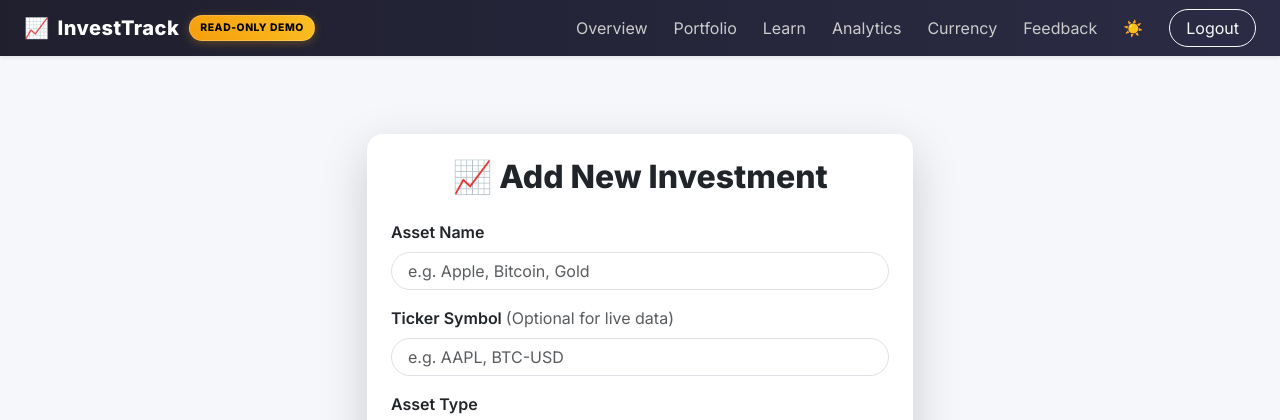
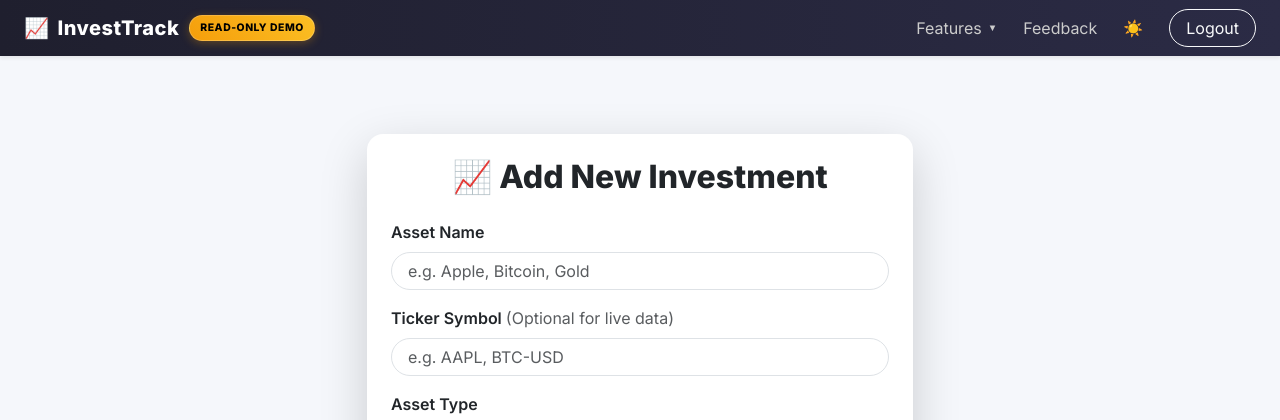
Before and after one commit to naylahabdalla/InvestTrack, a Flask app: page /add in a window 1280 px wide. Shown: the top 420 px of the page. Run offline with Flask 3, Linux system fonts and the light colour scheme; a user stored in the database is signed in.

Commit message:
Refactor navigation: restrict feature links to authenticated users and group into dropdown

```diff
--- a/templates/base.html
+++ b/templates/base.html
@@ -75,6 +75,37 @@
             display: inline-block;
             vertical-align: middle;
         }
+
+        /* Dropdown Custom Arrow */
+        .dropdown-toggle::after {
+            display: none; /* Hide default Bootstrap caret */
+        }
+        .nav-dropdown-arrow {
+            font-size: 0.6rem;
+            margin-left: 6px;
+            transition: transform 0.3s ease;
+            display: inline-block;
+        }
+        .dropdown.show .nav-dropdown-arrow {
+            transform: rotate(180deg);
+        }
+        .dropdown-menu {
+            background: #1f1f2e;
+            border: 1px solid rgba(255,255,255,0.1);
+            border-radius: 12px;
+            padding: 10px 0;
+            margin-top: 10px !important;
+        }
+        .dropdown-item {
+            color: #ccc !important;
+            padding: 8px 20px;
+            transition: all 0.2s;
+        }
+        .dropdown-item:hover {
+            background: rgba(255,255,255,0.05);
+            color: #fff !important;
+            padding-left: 24px;
+        }
     </style>
 
 </head>
@@ -103,29 +134,24 @@
 
             <ul class="navbar-nav ms-auto align-items-center">
 
-                <li class="nav-item">
-                    <a class="nav-link" href="/dashboard">Overview</a>
-                </li>
-
-                <li class="nav-item">
-                    <a class="nav-link" href="/portfolio">Portfolio</a>
-                </li>
-
-                <li class="nav-item">
-                    <a class="nav-link" href="/learn">Learn</a>
-                </li>
-
-                <li class="nav-item">
-                    <a class="nav-link" href="/analytics">Analytics</a>
-                </li>
-
-                <li class="nav-item">
-                    <a class="nav-link" href="/currency">Currency</a>
+                {% if user %}
+                <li class="nav-item dropdown">
+                    <a class="nav-link dropdown-toggle d-flex align-items-center" href="#" id="featuresDropdown" role="button" data-bs-toggle="dropdown" aria-expanded="false">
+                        Features <span class="nav-dropdown-arrow">▼</span>
+                    </a>
+                    <ul class="dropdown-menu dropdown-menu-end shadow-lg" aria-labelledby="featuresDropdown">
+                        <li><a class="dropdown-item" href="/dashboard">Overview</a></li>
+                        <li><a class="dropdown-item" href="/portfolio">Portfolio</a></li>
+                        <li><a class="dropdown-item" href="/learn">Learn</a></li>
+                        <li><a class="dropdown-item" href="/analytics">Analytics</a></li>
+                        <li><a class="dropdown-item" href="/currency">Currency</a></li>
+                    </ul>
                 </li>
 
                 <li class="nav-item">
                     <a class="nav-link" href="/feedback">Feedback</a>
                 </li>
+                {% endif %}
 
                 <!-- Theme Toggle -->
                 <li class="nav-item ms-2">
```
